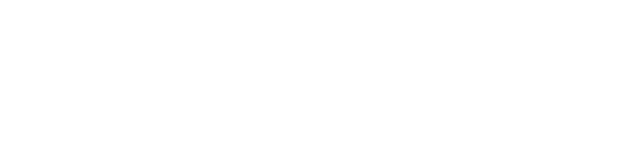
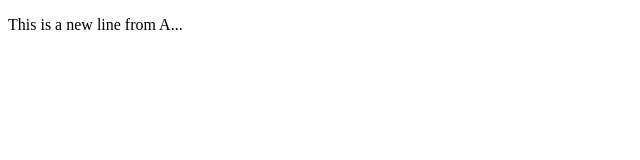
Before and after one commit to Cindy-Xin/Examole, a plain HTML site: page index.html in a window 1280 px wide. Shown: the whole page, without its empty margins (0-640 px from the left). Drawn offline with Linux system fonts and the light colour scheme.

Commit message:
Add a new line

```diff
--- a/index.html
+++ b/index.html
@@ -5,5 +5,7 @@
     <meta name="viewport" content="width=device-width, initial-scale=1.0" />
     <title>Document</title>
   </head>
-  <body></body>
+  <body>
+    <p>This is a new line from A...</p>
+  </body>
 </html>
```
